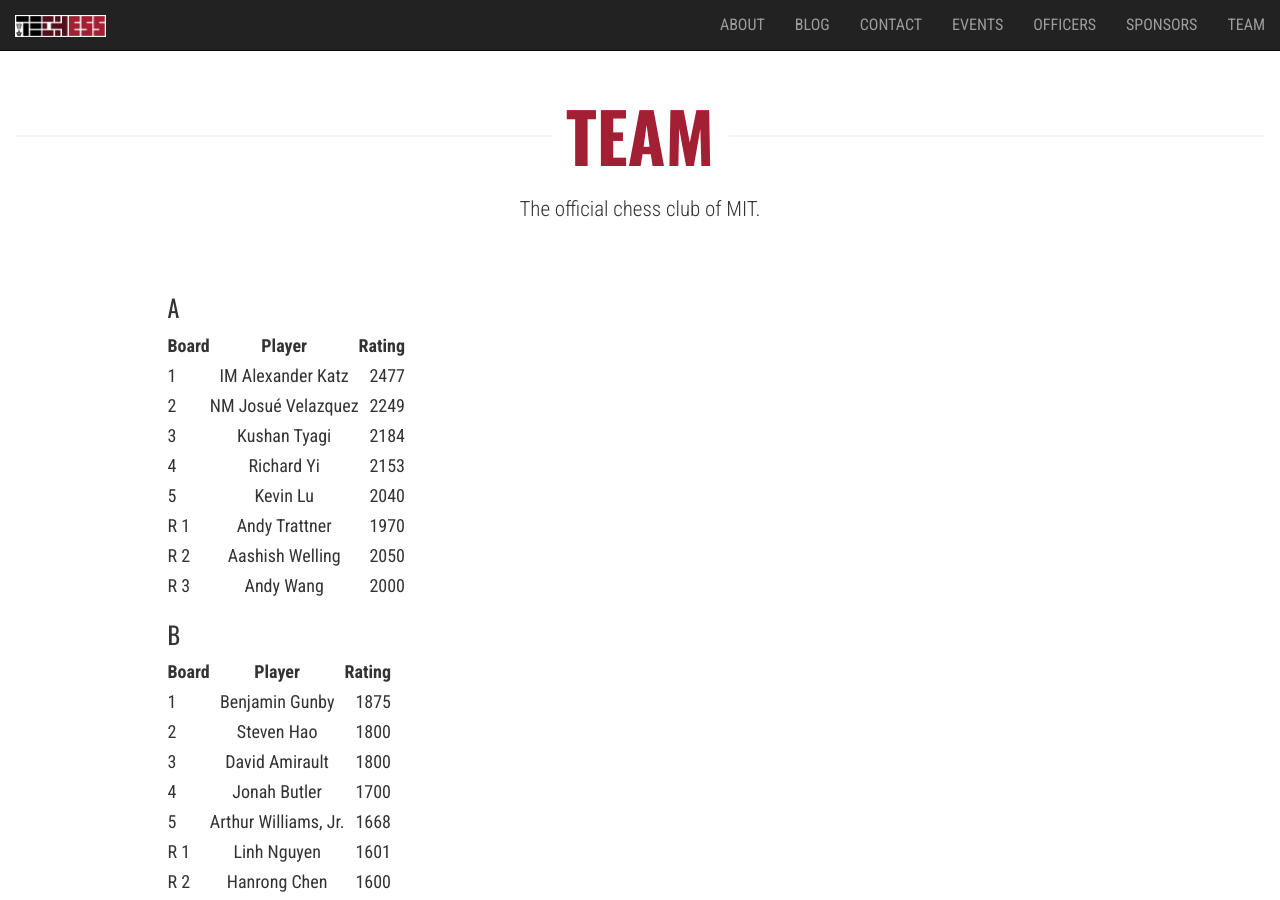
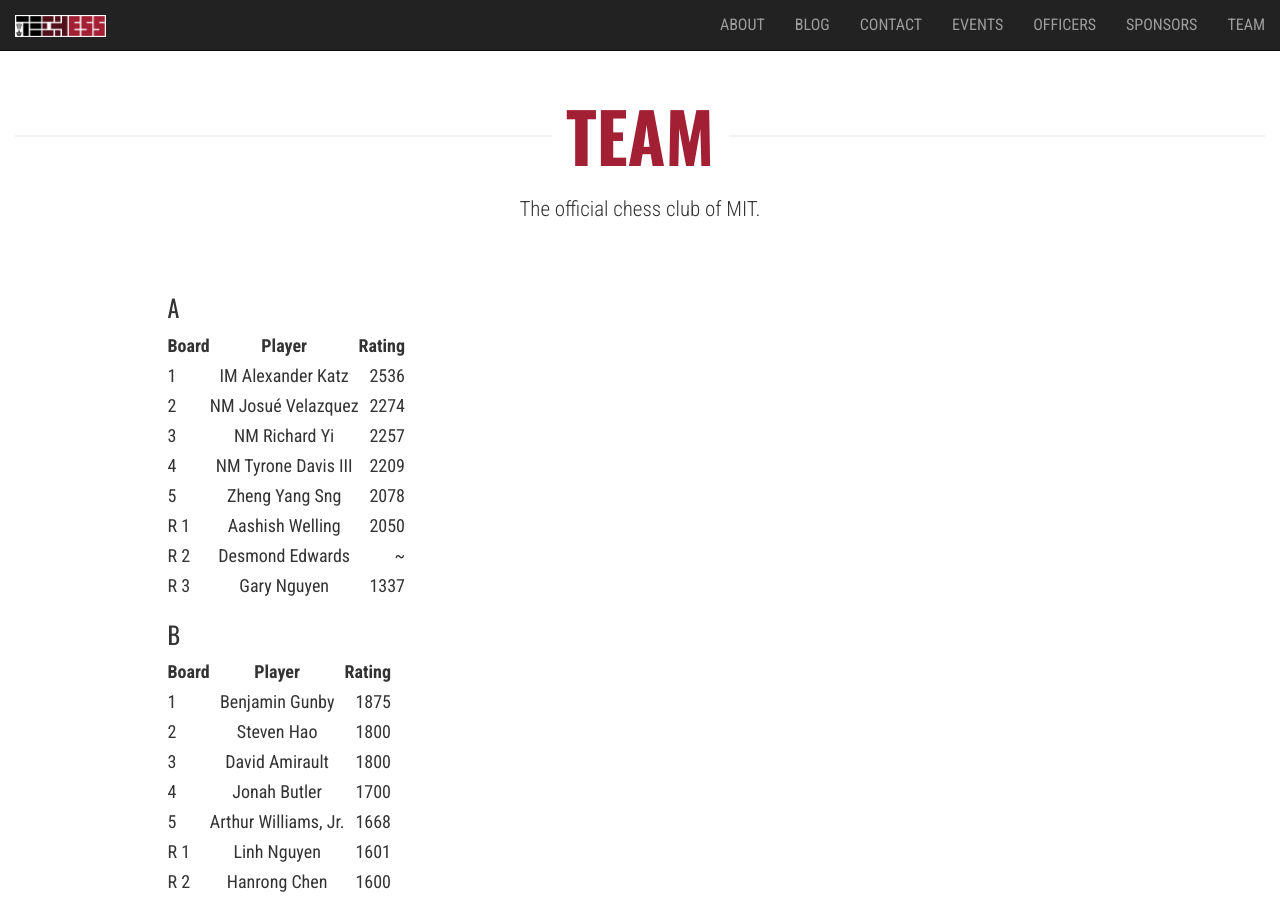
Before and after one commit to Tech-Chess/tech-chess.github.io, a Jekyll site: the page built from _pages/team.md, in a window 1280 px wide and 900 px high. Built offline with Jekyll 4.4.1, drawn with Linux system fonts in a browser that asks for light colours; nearby versions of some CDN libraries.

Commit message:
Added new team members and officers.

```diff
--- a/_pages/team.md
+++ b/_pages/team.md
@@ -8,22 +8,22 @@ permalink: /team/
 
 | Board           | Player            | Rating        |
 | --------- |:------------------------------------------------:| -----------:|
-| 1     | IM Alexander Katz | 2477          |
-| 2     | NM Josu&eacute; Velazquez| 2249   |
-| 3     | Kushan Tyagi   | 2184   |
-| 4     | Richard Yi | 2153 |
-| 5     | Kevin Lu | 2040 |
-| R 1   | Andy Trattner | 1970 |
-| R 2   | Aashish Welling | 2050 |
-| R 3   | Andy Wang | 2000 |
+| 1     | IM Alexander Katz | 2536 |
+| 2     | NM Josu&eacute; Velazquez| 2274 |
+| 3     | NM Richard Yi | 2257 |
+| 4     | NM Tyrone Davis III | 2209 |
+| 5     | Zheng Yang Sng | 2078 |
+| R 1   | Aashish Welling | 2050 |
+| R 2   | Desmond Edwards | ~ |
+| R 3   | Gary Nguyen | 1337 |
 
 ### B
 
-| Board          | Player            | Rating        |
-| --------- |:-----------------------------------------------------:| -----------:|
-| 1     | Benjamin Gunby | 1875        |
-| 2     | Steven Hao      | 1800   |
-| 3     | David Amirault   | 1800  |
+| Board           | Player            | Rating        |
+| --------- |:------------------------------------------------:| -----------:|
+| 1     | Benjamin Gunby | 1875 |
+| 2     | Steven Hao | 1800 |
+| 3     | David Amirault | 1800 |
 | 4     | Jonah Butler | 1700 |
 | 5     | Arthur Williams, Jr. | 1668 |
 | R 1   | Linh Nguyen | 1601 |
@@ -33,12 +33,12 @@ permalink: /team/
 
 ### C
 
-| Board          | Player            | Rating        |
-| -------- |:-----------------------------------------------------:| -----------:|
-| 1     | Christian Maass | 1550       |
-| 2     | Cesar      | 1500  |
-| 3     | Robert Kao    | 1400 |
-| 4     | Amir Cohen  | 1550 |
+| Board           | Player            | Rating        |
+| --------- |:------------------------------------------------:| -----------:|
+| 1     | Christian Maass | 1550 |
+| 2     | Cesar| 1500 |
+| 3     | Robert Kao | 1400 |
+| 4     | Amir Cohen | 1550 |
 | 5     | Jiasi Shen | 1500 |
 | R 1   | Amin Rahimian | 1400 |
 | R 2   | Rikhav Shah | 800 |
```
Also changed, not shown: _pages/officers.md (+8 -7 lines).
